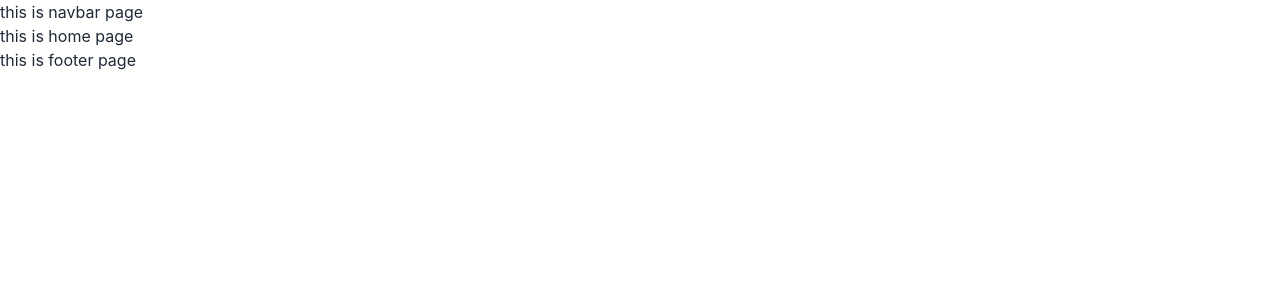
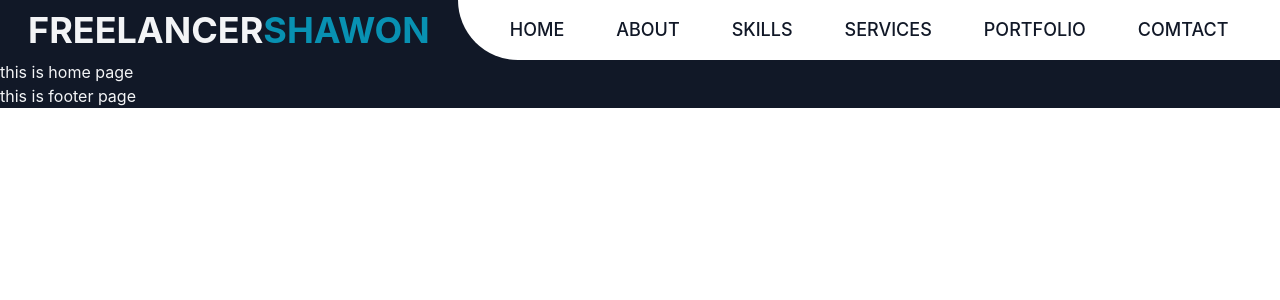
Before and after one commit to aminulhaque98/portfolio-web-client, a React (Create React App) app: page / in a window 1280 px wide. Shown: the top 300 px of the page. Built offline with nearby package versions, Linux system fonts and the light colour scheme.

Commit message:
complate navbar

```diff
--- /dev/null
+++ b/src/Pages/Bot/Bot.js
@@ -0,0 +1,11 @@
+import React from 'react';
+
+const Bot = () => {
+    return (
+        <div>
+            <h2>bot page</h2>
+        </div>
+    );
+};
+
+export default Bot;
--- a/src/Pages/Shared/Navbar/Navbar.js
+++ b/src/Pages/Shared/Navbar/Navbar.js
@@ -1,10 +1,77 @@
 import React from 'react';
+import { Link } from 'react-router-dom';
 
 const Navbar = () => {
+    const menuLinks = [
+        { name: "HOME", link: "#home" },
+        { name: "ABOUT", link: "#about" },
+        { name: "SKILLS", link: "#skills" },
+        { name: "SERVICES", link: "#services" },
+        { name: "PORTFOLIO", link: "#portfolio" },
+        { name: "COMTACT", link: "#contact" }
+    ]
     return (
-        <div>
-            <h1>this is navbar page</h1>
-        </div>
+        <nav>
+            <div className='flex items-center justify-between'>
+                <div className='mx-7'>
+                    <h4 className='text-4xl uppercase font-bold'>
+                        freelancer<span className='text-cyan-600'>Shawon</span>
+                    </h4>
+                </div>
+                <div className="text-gray-900 md:block hidden px-7 py-2 font-medium bg-white rounded-bl-full">
+                    <ul className='flex items-center gap-1 py-2 text-lg'>
+                        {menuLinks?.map((menu, i) => (
+                            <li key={i} className='px-6 hover:text-cyan-600'>
+                                <a href={menu?.link}>{menu?.name}</a>
+                            </li>
+                        ))}
+                    </ul>
+                </div>
+            </div>
+        </nav>
+
+
+        // <div>
+        //     <div className="navbar bg-base-100">
+        //         <div className="navbar-start">
+        //             <div className="dropdown">
+        //                 <label tabIndex={0} className="btn btn-ghost lg:hidden">
+        //                     <svg xmlns="http://www.w3.org/2000/svg" className="h-5 w-5" fill="none" viewBox="0 0 24 24" stroke="currentColor"><path strokeLinecap="round" strokeLinejoin="round" strokeWidth="2" d="M4 6h16M4 12h8m-8 6h16" /></svg>
+        //                 </label>
+        //                 <ul tabIndex={0} className="menu menu-sm dropdown-content mt-3 p-2 shadow bg-base-100 rounded-box w-52">
+        //                     <li><Link>Item 1</Link></li>
+        //                     <li>
+        //                         <Link>Parent</Link>
+        //                         <ul className="p-2">
+        //                             <li><Link>Submenu 1</Link></li>
+        //                             <li><Link>Submenu 2</Link></li>
+        //                         </ul>
+        //                     </li>
+        //                     <li><Link>Item 3</Link></li>
+        //                 </ul>
+        //             </div>
+        //             <Link className="btn btn-ghost normal-case text-xl">daisyUI</Link>
+        //         </div>
+        //         <div className="navbar-center hidden lg:flex">
+        //             <ul className="menu menu-horizontal px-1">
+        //                 <li><Link>Item 1</Link></li>
+        //                 <li tabIndex={0}>
+        //                     <details>
+        //                         <summary>Parent</summary>
+        //                         <ul className="p-2">
+        //                             <li><Link>Submenu 1</Link></li>
+        //                             <li><Link>Submenu 2</Link></li>
+        //                         </ul>
+        //                     </details>
+        //                 </li>
+        //                 <li><Link>Item 3</Link></li>
+        //             </ul>
+        //         </div>
+        //         <div className="navbar-end">
+        //             <Link className="btn">Button</Link>
+        //         </div>
+        //     </div>
+        // </div>
     );
 };
 
--- a/src/index.css
+++ b/src/index.css
@@ -9,6 +9,7 @@ body {
     sans-serif;
   -webkit-font-smoothing: antialiased;
   -moz-osx-font-smoothing: grayscale;
+  @apply box-border bg-gray-900 text-gray-100;
 }
 
 code {
```
